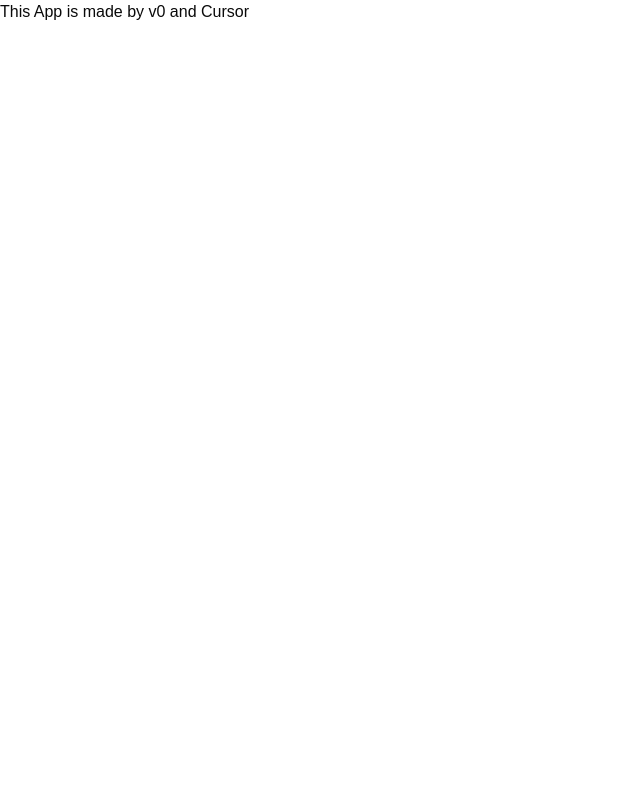
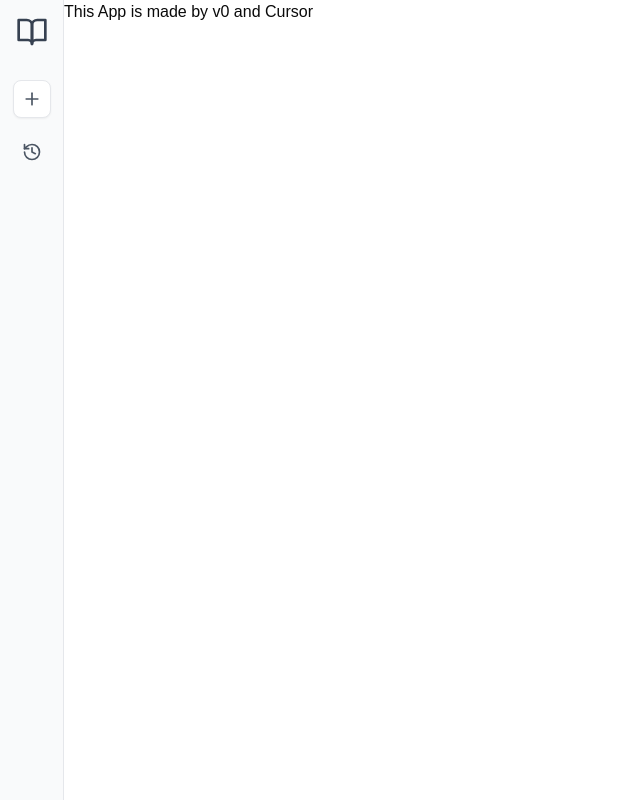
Before and after one commit to reo-tsukumo/v0-cursor-sample, a Next.js app: page / in a window 1280 px wide. Shown: the whole page, without its empty margins (0-640 px from the left). Built offline with nearby package versions, Linux system fonts and the light colour scheme.

Commit message:
Sidebarコンポーネントを作成してlayout.tsxに挿入

```diff
--- a/package.json
+++ b/package.json
@@ -13,6 +13,7 @@
     "@radix-ui/react-icons": "^1.3.0",
     "@radix-ui/react-scroll-area": "^1.1.0",
     "@radix-ui/react-slot": "^1.1.0",
+    "@radix-ui/react-tooltip": "^1.1.2",
     "@reduxjs/toolkit": "^2.2.7",
     "class-variance-authority": "^0.7.0",
     "clsx": "^2.1.1",
--- a/src/app/layout.tsx
+++ b/src/app/layout.tsx
@@ -2,6 +2,7 @@ import type { Metadata } from "next";
 import localFont from "next/font/local";
 import "./globals.css";
 import { Providers } from './providers'
+import { Sidebar } from '@/components/layout/sidebar/Sidebar' // Sidebarコンポーネントをインポート
 
 const geistSans = localFont({
   src: "./fonts/GeistVF.woff",
@@ -28,7 +29,14 @@ export default function RootLayout({
   return (
     <html lang="en">
       <body className={`${geistSans.variable} ${geistMono.variable} antialiased`}>
-        <Providers>{children}</Providers>
+        <Providers>
+          <div className="flex">
+            <Sidebar /> {/* Sidebarコンポーネントを追加 */}
+            <main className="flex-1">
+              {children}
+            </main>
+          </div>
+        </Providers>
       </body>
     </html>
   );
--- /dev/null
+++ b/src/components/layout/sidebar/Sidebar.tsx
@@ -0,0 +1,48 @@
+'use client'
+
+import { PlusIcon, HistoryIcon } from 'lucide-react'
+import { Tooltip, TooltipContent, TooltipProvider, TooltipTrigger } from '@/components/ui/tooltip'
+
+export function Sidebar() {
+  return (
+    <div className="flex flex-col items-center w-16 h-screen bg-gray-50 py-4 border-r border-gray-200">
+      <div className="mb-8">
+        <svg
+          xmlns="http://www.w3.org/2000/svg"
+          viewBox="0 0 24 24"
+          fill="none"
+          stroke="currentColor"
+          strokeWidth="2"
+          strokeLinecap="round"
+          strokeLinejoin="round"
+          className="w-8 h-8 text-gray-700"
+        >
+          <path d="M2 3h6a4 4 0 0 1 4 4v14a3 3 0 0 0-3-3H2z" />
+          <path d="M22 3h-6a4 4 0 0 0-4 4v14a3 3 0 0 1 3-3h7z" />
+        </svg>
+      </div>
+      <TooltipProvider delayDuration={100}>
+        <Tooltip>
+          <TooltipTrigger asChild>
+            <button className="p-2 mb-4 rounded-lg bg-white border border-gray-200 shadow-sm hover:bg-gray-100 transition-colors duration-200">
+              <PlusIcon className="w-5 h-5 text-gray-600" />
+            </button>
+          </TooltipTrigger>
+          <TooltipContent side="right" className="bg-gray-800 text-white px-2 py-1 text-xs rounded">
+            <p>New Chat</p>
+          </TooltipContent>
+        </Tooltip>
+        <Tooltip>
+          <TooltipTrigger asChild>
+            <button className="p-2 rounded-md hover:bg-gray-200 transition-colors duration-200">
+              <HistoryIcon className="w-5 h-5 text-gray-600" />
+            </button>
+          </TooltipTrigger>
+          <TooltipContent side="right" className="bg-gray-800 text-white px-2 py-1 text-xs rounded">
+            <p>History</p>
+          </TooltipContent>
+        </Tooltip>
+      </TooltipProvider>
+    </div>
+  )
+}
--- /dev/null
+++ b/src/components/professional-sidebar.tsx
@@ -0,0 +1,48 @@
+'use client'
+
+import { PlusIcon, HistoryIcon } from 'lucide-react'
+import { Tooltip, TooltipContent, TooltipProvider, TooltipTrigger } from '@/components/ui/tooltip'
+
+export function ProfessionalSidebar() {
+  return (
+    <div className="flex flex-col items-center w-16 h-screen bg-gray-50 py-4 border-r border-gray-200">
+      <div className="mb-8">
+        <svg
+          xmlns="http://www.w3.org/2000/svg"
+          viewBox="0 0 24 24"
+          fill="none"
+          stroke="currentColor"
+          strokeWidth="2"
+          strokeLinecap="round"
+          strokeLinejoin="round"
+          className="w-8 h-8 text-gray-700"
+        >
+          <path d="M2 3h6a4 4 0 0 1 4 4v14a3 3 0 0 0-3-3H2z" />
+          <path d="M22 3h-6a4 4 0 0 0-4 4v14a3 3 0 0 1 3-3h7z" />
+        </svg>
+      </div>
+      <TooltipProvider delayDuration={100}>
+        <Tooltip>
+          <TooltipTrigger asChild>
+            <button className="p-2 mb-4 rounded-lg bg-white border border-gray-200 shadow-sm hover:bg-gray-100 transition-colors duration-200">
+              <PlusIcon className="w-5 h-5 text-gray-600" />
+            </button>
+          </TooltipTrigger>
+          <TooltipContent side="right" className="bg-gray-800 text-white px-2 py-1 text-xs rounded">
+            <p>New Chat</p>
+          </TooltipContent>
+        </Tooltip>
+        <Tooltip>
+          <TooltipTrigger asChild>
+            <button className="p-2 rounded-md hover:bg-gray-200 transition-colors duration-200">
+              <HistoryIcon className="w-5 h-5 text-gray-600" />
+            </button>
+          </TooltipTrigger>
+          <TooltipContent side="right" className="bg-gray-800 text-white px-2 py-1 text-xs rounded">
+            <p>History</p>
+          </TooltipContent>
+        </Tooltip>
+      </TooltipProvider>
+    </div>
+  )
+}
--- /dev/null
+++ b/src/components/ui/tooltip.tsx
@@ -0,0 +1,30 @@
+"use client"
+
+import * as React from "react"
+import * as TooltipPrimitive from "@radix-ui/react-tooltip"
+
+import { cn } from "@/lib/utils"
+
+const TooltipProvider = TooltipPrimitive.Provider
+
+const Tooltip = TooltipPrimitive.Root
+
+const TooltipTrigger = TooltipPrimitive.Trigger
+
+const TooltipContent = React.forwardRef<
+  React.ElementRef<typeof TooltipPrimitive.Content>,
+  React.ComponentPropsWithoutRef<typeof TooltipPrimitive.Content>
+>(({ className, sideOffset = 4, ...props }, ref) => (
+  <TooltipPrimitive.Content
+    ref={ref}
+    sideOffset={sideOffset}
+    className={cn(
+      "z-50 overflow-hidden rounded-md bg-primary px-3 py-1.5 text-xs text-primary-foreground animate-in fade-in-0 zoom-in-95 data-[state=closed]:animate-out data-[state=closed]:fade-out-0 data-[state=closed]:zoom-out-95 data-[side=bottom]:slide-in-from-top-2 data-[side=left]:slide-in-from-right-2 data-[side=right]:slide-in-from-left-2 data-[side=top]:slide-in-from-bottom-2",
+      className
+    )}
+    {...props}
+  />
+))
+TooltipContent.displayName = TooltipPrimitive.Content.displayName
+
+export { Tooltip, TooltipTrigger, TooltipContent, TooltipProvider }
```
Also changed, not shown: 1 other file (tests, documents, lock files or other folders).
